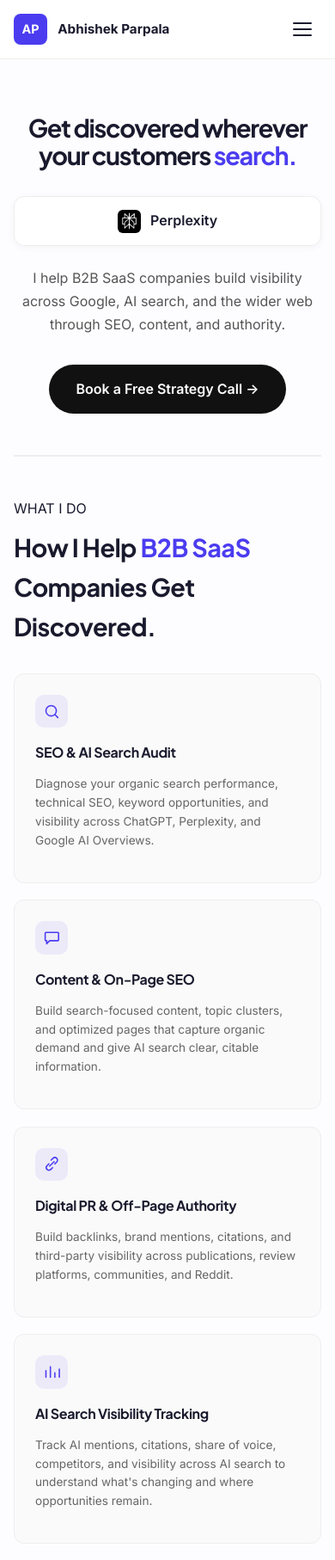
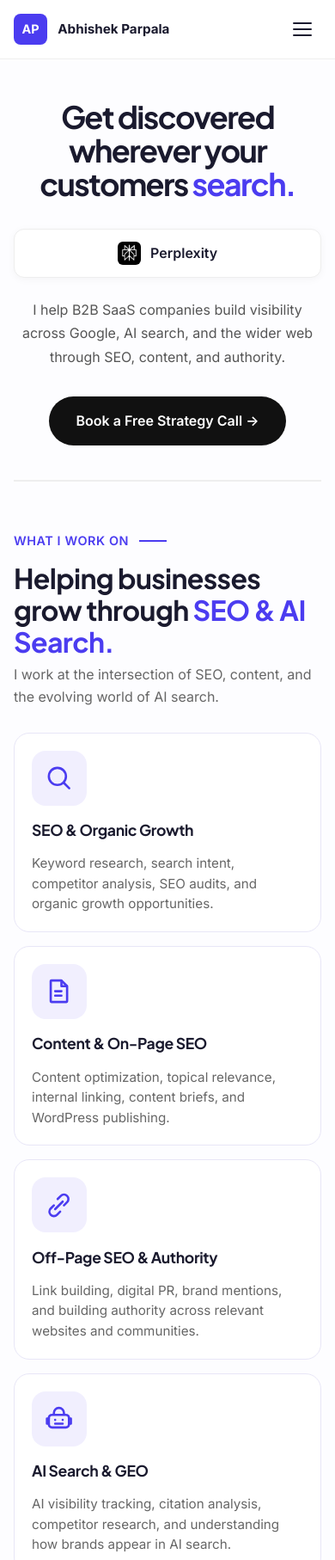
Before and after one commit to abhishek-parpala/my-astro-site, an Astro site: page / in a window 390 px wide. Shown: the top 1814 px of the page at 86% size. Built offline with nearby package versions, Linux system fonts and the light colour scheme; Astro itself is replaced by a stand-in of ours.

Commit message:
Update homepage and about content
Co-authored-by: Copilot <223556219+Copilot@users.noreply.github.com>

```diff
--- a/src/pages/about.astro
+++ b/src/pages/about.astro
@@ -6,64 +6,66 @@ import Layout from '../layouts/Layout.astro';
 const pillars = [
   {
     n: '01',
-    title: 'AI Search Visibility',
-    body: 'Tracking whether a brand shows up when ChatGPT, Perplexity, and Google AI Overviews answer questions its buyers are already asking.',
+    title: 'AI Search Optimization',
+    body: 'Improving brand visibility across ChatGPT, Perplexity, Gemini, and Google AI Overviews through content, authority, and citation opportunities.',
   },
   {
     n: '02',
-    title: 'AI Search Competitor Research',
-    body: 'Mapping who gets named in those answers instead, and which sources the models are pulling that authority from.',
+    title: 'AI Search & Competitor Research',
+    body: 'Identifying visibility gaps, competitor mentions, cited sources, and the content and authority signals influencing AI-generated answers.',
   },
   {
     n: '03',
-    title: 'Brand Mentions & Citations',
-    body: 'Building the kind of third-party mentions that language models treat as evidence, not just the kind that rank on Google.',
+    title: 'Content & On-Page SEO',
+    body: 'Building focused topic coverage and technically clear, user-first pages that align search demand with a brand’s products and services.',
   },
   {
     n: '04',
-    title: 'Reddit & Community Marketing',
-    body: 'Reddit is one of the most cited sources in AI answers. Getting a brand talked about there, credibly, is its own discipline.',
+    title: 'Digital PR & Community Marketing',
+    body: 'Creating credible brand mentions, third-party citations, and relevant community coverage across publications, review sites, and Reddit.',
   },
   {
     n: '05',
     title: 'Off-Page SEO & Link Building',
-    body: 'The foundation underneath all of it — four years of link building and outreach, now aimed at a newer kind of visibility.',
+    body: 'Planning and executing ethical link-building, outreach, and authority campaigns supported by several years of hands-on industry experience.',
   },
 ];
 
 const timeline = [
   {
     year: '2022',
-    text: 'Started in SEO — link building, outreach, and WordPress publishing at scale.',
+    text: 'Started building hands-on SEO experience through link building, outreach, and WordPress publishing.',
   },
   {
     year: 'Since',
-    text: 'Operations manager at WHLinks, a white-hat link building agency, running the day-to-day for its founder.',
+    text: 'Operations manager at WHLinks, leading day-to-day delivery and supporting scalable, white-hat link-building campaigns.',
   },
   {
     year: 'Last year',
-    text: 'Moved into GEO/AEO — helping brands get found inside AI answers, not just search results.',
+    text: 'Expanded into GEO and AI search, connecting traditional SEO fundamentals with brand visibility in generative answers.',
   },
   {
     year: 'Now',
-    text: 'Building a freelance practice around it, with this site doubling as the case study.',
+    text: 'Applying the same framework to practical projects and preparing for an SEO or search marketing role.',
   },
 ];
 ---
 
-<Layout title="About — Abhishek Parpala">
+<Layout
+  title="About — Abhishek Parpala"
+  description="SEO professional with experience in link building, off-page SEO, content, operations, and AI search visibility."
+>
   <Fragment slot="hero" />
   <main class="about">
     <section class="hero">
       <div class="wrap">
-        <p class="kicker">About</p>
-        <h1>I help brands get cited, not just ranked.</h1>
+        <p class="kicker">About Abhishek</p>
+        <h1>SEO professional focused on modern search visibility.</h1>
         <p class="lede">
-          Search is splitting in two. One half still returns ten blue links.
-          The other half — ChatGPT, Perplexity, Google AI Overviews — just
-          answers the question, and either names your brand or doesn't. I
-          work on the second half: off-page authority and Reddit marketing
-          for SaaS and service brands trying to become the answer.
+          I combine traditional SEO with the changing realities of AI search.
+          My experience spans link building, content, digital PR, outreach,
+          operations, and measuring whether brands are visible across Google
+          and generative search platforms.
         </p>
       </div>
     </section>
@@ -71,20 +73,17 @@ const timeline = [
     <section class="bio">
       <div class="wrap wrap--narrow">
         <p>
-          My name's Abhishek Parpala. I got into SEO in 2022 doing link
-          building and outreach, and I still run operations for a white-hat
-          link building agency today. Four years of getting brands ranked
-          taught me how authority actually gets built on the web — who links
-          to whom, what makes a mention credible, what a search engine
-          trusts.
+          I'm Abhishek Parpala, an SEO professional with experience in
+          off-page SEO, outreach, WordPress publishing, campaign operations,
+          and brand authority. Since 2022, I have worked closely with the
+          processes that help businesses earn links, mentions, visibility,
+          and measurable search coverage.
         </p>
         <p>
-          That same authority is what AI models lean on when they decide
-          which brand to name in an answer. So the skill transfers, but the
-          playbook doesn't — an AI Overview doesn't care about your keyword
-          density, and it reads Reddit threads the way Google used to read
-          backlinks. I spent the last year rebuilding my approach around
-          that difference.
+          I am also developing expertise in AI search optimization. I study
+          how brands appear in ChatGPT, Perplexity, Gemini, and Google AI
+          Overviews, then connect those findings to practical work in content,
+          citations, digital PR, and authority building.
         </p>
       </div>
     </section>
@@ -122,35 +121,33 @@ const timeline = [
 
     <section class="now">
       <div class="wrap wrap--narrow">
-        <h2>Right now</h2>
+        <h2>What I'm looking for</h2>
         <p>
-          I'm early — building this site as a live case study, taking on a
-          first case-study client, and putting the same visibility tracking
-          I'd run for a client to work on my own name. If you're a SaaS or
-          service brand wondering whether AI search even mentions you yet,
-          that's the first thing I'd look at.
+          I am looking for an opportunity to contribute to an SEO, organic
+          growth, or search marketing team. I bring hands-on off-page SEO
+          experience, strong operational discipline, and a practical interest
+          in how search visibility is evolving across traditional and AI
+          platforms.
         </p>
-        <a class="cta" href="/contact">Book a Free AI Visibility Audit</a>
+        <a class="cta" href="/contact">Discuss an Opportunity</a>
       </div>
     </section>
   </main>
 </Layout>
 
 <style>
-  @import url('https://fonts.googleapis.com/css2?family=Newsreader:ital,opsz,wght@0,6..72,400;0,6..72,500;0,6..72,600;1,6..72,400&family=IBM+Plex+Sans:wght@400;500;600&display=swap');
-
   .about {
-    --ink: #10131c;
-    --ink-soft: #9aa3b5;
-    --paper: #eceee7;
-    --paper-soft: #6b7078;
-    --signal: #dd9c3f;
-    --line-dark: rgba(255, 255, 255, 0.14);
-    --line-light: rgba(16, 19, 28, 0.14);
-    --serif: 'Newsreader', Georgia, serif;
-    --sans: 'IBM Plex Sans', system-ui, sans-serif;
+    --ink: #1a1a2e;
+    --ink-soft: #555;
+    --paper: #f5f5ff;
+    --paper-soft: #555;
+    --signal: #4b3cf0;
+    --line-light: #eee;
+    --serif: 'Plus Jakarta Sans', 'Inter', system-ui, sans-serif;
+    --sans: 'Inter', system-ui, sans-serif;
     font-family: var(--sans);
     color: var(--ink);
+    background: #fdfdff;
   }
 
   .wrap {
@@ -167,9 +164,10 @@ const timeline = [
   h2,
   h3 {
     font-family: var(--serif);
-    font-weight: 500;
+    font-weight: 700;
     line-height: 1.15;
     margin: 0;
+    letter-spacing: -0.02em;
   }
 
   p {
@@ -179,14 +177,16 @@ const timeline = [
 
   /* Hero */
   .hero {
-    background: var(--ink);
-    color: var(--paper);
-    padding: clamp(4rem, 10vw, 7rem) 0 clamp(3rem, 7vw, 5rem);
+    background: #fdfdff;
+    color: var(--ink);
+    border-bottom: 1px solid var(--line-light);
+    padding: clamp(4rem, 10vw, 6rem) 0 clamp(3rem, 7vw, 5rem);
   }
 
   .kicker {
     font-family: var(--sans);
     font-size: 0.95rem;
+    font-weight: 600;
     color: var(--signal);
     margin-bottom: 1.25rem;
   }
@@ -194,7 +194,7 @@ const timeline = [
   .hero h1 {
     font-size: clamp(2.2rem, 5vw, 3.4rem);
     max-width: 20ch;
-    letter-spacing: -0.01em;
+    letter-spacing: -0.045em;
   }
 
   .lede {
@@ -246,8 +246,8 @@ const timeline = [
   }
 
   .pillar-n {
-    font-family: var(--serif);
-    font-style: italic;
+    font-family: var(--sans);
+    font-weight: 700;
     font-size: 1.1rem;
     color: var(--signal);
   }
@@ -299,8 +299,8 @@ const timeline = [
 
   .tl-year {
     display: block;
-    font-family: var(--serif);
-    font-style: italic;
+    font-family: var(--sans);
+    font-weight: 700;
     color: var(--signal);
     margin-bottom: 0.25rem;
   }
@@ -323,12 +323,12 @@ const timeline = [
     display: inline-block;
     margin-top: 0.5rem;
     padding: 0.85rem 1.6rem;
-    background: var(--ink);
-    color: var(--paper);
+    background: #111;
+    color: white;
     text-decoration: none;
     font-family: var(--sans);
-    font-weight: 500;
-    border-radius: 2px;
+    font-weight: 600;
+    border-radius: 30px;
     transition: background 0.2s ease;
   }
 
--- a/src/pages/index.astro
+++ b/src/pages/index.astro
@@ -76,27 +76,31 @@ import Layout from '../layouts/Layout.astro';
 
 
     <section class="services" id="services">
-      <span class="eyebrow">WHAT I DO</span>
-      <h2>How I Help <span class="highlight">B2B SaaS</span> Companies Get Discovered.</h2>
+      <span class="eyebrow">WHAT I WORK ON</span>
+      <h2>Helping businesses grow through <span class="highlight">SEO & AI Search.</span></h2>
+      <p class="services-intro">
+        I work at the intersection of SEO, content, and the evolving world of AI search.
+      </p>
       <div class="service-grid">
         <div class="service-card">
           <div class="service-icon">
             <svg viewBox="0 0 24 24" fill="none" xmlns="http://www.w3.org/2000/svg">
-              <circle cx="11" cy="11" r="7" stroke="currentColor" stroke-width="1.8" />
-              <path d="M20 20 L16.2 16.2" stroke="currentColor" stroke-width="1.8" stroke-linecap="round" />
+              <circle cx="10.8" cy="10.8" r="6.8" stroke="currentColor" stroke-width="1.8" />
+              <path d="m16 16 4.2 4.2" stroke="currentColor" stroke-width="1.8" stroke-linecap="round" />
             </svg>
           </div>
-          <h3>SEO & AI Search Audit</h3>
-          <p>Diagnose your organic search performance, technical SEO, keyword opportunities, and visibility across ChatGPT, Perplexity, and Google AI Overviews.</p>
+          <h3>SEO & Organic Growth</h3>
+          <p>Keyword research, search intent, competitor analysis, SEO audits, and organic growth opportunities.</p>
         </div>
         <div class="service-card">
           <div class="service-icon">
             <svg viewBox="0 0 24 24" fill="none" xmlns="http://www.w3.org/2000/svg">
-              <path d="M4 5h16a1 1 0 0 1 1 1v9a1 1 0 0 1-1 1H9l-4 4v-4H4a1 1 0 0 1-1-1V6a1 1 0 0 1 1-1Z" stroke="currentColor" stroke-width="1.8" stroke-linejoin="round" />
+              <path d="M6 3.5h8l4.5 4.5v12a.5.5 0 0 1-.5.5h-12a.5.5 0 0 1-.5-.5v-16a.5.5 0 0 1 .5-.5Z" stroke="currentColor" stroke-width="1.8" stroke-linejoin="round" />
+              <path d="M14 3.8V8h4.2M9 12h5M9 15.5h5" stroke="currentColor" stroke-width="1.8" stroke-linecap="round" stroke-linejoin="round" />
             </svg>
           </div>
           <h3>Content & On-Page SEO</h3>
-          <p>Build search-focused content, topic clusters, and optimized pages that capture organic demand and give AI search clear, citable information.</p>
+          <p>Content optimization, topical relevance, internal linking, content briefs, and WordPress publishing.</p>
         </div>
         <div class="service-card">
           <div class="service-icon">
@@ -106,17 +110,18 @@ import Layout from '../layouts/Layout.astro';
               <path d="M13 17 L10.5 19.5a3.5 3.5 0 0 1-5-5L8 12" stroke="currentColor" stroke-width="1.8" stroke-linecap="round" />
             </svg>
           </div>
-          <h3>Digital PR & Off-Page Authority</h3>
-          <p>Build backlinks, brand mentions, citations, and third-party visibility across publications, review platforms, communities, and Reddit.</p>
+          <h3>Off-Page SEO & Authority</h3>
+          <p>Link building, digital PR, brand mentions, and building authority across relevant websites and communities.</p>
         </div>
         <div class="service-card">
           <div class="service-icon">
             <svg viewBox="0 0 24 24" fill="none" xmlns="http://www.w3.org/2000/svg">
-              <path d="M4 19 L4 10 M10 19 L10 5 M16 19 L16 13 M22 19 L22 8" stroke="currentColor" stroke-width="1.8" stroke-linecap="round" />
+              <path d="M8 9V7.5a4 4 0 0 1 8 0V9M6.5 9h11A2.5 2.5 0 0 1 20 11.5v5a2.5 2.5 0 0 1-2.5 2.5h-11A2.5 2.5 0 0 1 4 16.5v-5A2.5 2.5 0 0 1 6.5 9Z" stroke="currentColor" stroke-width="1.8" stroke-linejoin="round" />
+              <path d="M4 12H2.5v4H4m16-4h1.5v4H20M9 13h.01M15 13h.01M9 16h6" stroke="currentColor" stroke-width="1.8" stroke-linecap="round" stroke-linejoin="round" />
             </svg>
           </div>
-          <h3>AI Search Visibility Tracking</h3>
-          <p>Track AI mentions, citations, share of voice, competitors, and visibility across AI search to understand what's changing and where opportunities remain.</p>
+          <h3>AI Search & GEO</h3>
+          <p>AI visibility tracking, citation analysis, competitor research, and understanding how brands appear in AI search.</p>
         </div>
       </div>
     </section>
@@ -132,7 +137,7 @@ import Layout from '../layouts/Layout.astro';
 
       <p>
         I'm an SEO & AI Search Strategist focused on B2B SaaS. I've been
-        working in SEO since 2021, with experience across content, organic
+        working in SEO since 2022, with experience across content, organic
         search, and off-page authority.
       </p>
 
@@ -195,20 +200,19 @@ import Layout from '../layouts/Layout.astro';
             <path d="M22.5 7.2a2.9 2.9 0 0 0-2.05-2.06C18.6 4.6 12 4.6 12 4.6s-6.6 0-8.45.54A2.9 2.9 0 0 0 1.5 7.2 30.6 30.6 0 0 0 1 12a30.6 30.6 0 0 0 .5 4.8 2.9 2.9 0 0 0 2.05 2.06C5.4 19.4 12 19.4 12 19.4s6.6 0 8.45-.54A2.9 2.9 0 0 0 22.5 16.8 30.6 30.6 0 0 0 23 12a30.6 30.6 0 0 0-.5-4.8ZM9.75 15.3V8.7L15.5 12l-5.75 3.3Z"/>
           </svg>
         </a>
+        <a href="https://github.com/abhishek-parpala" target="_blank" rel="noopener noreferrer" aria-label="GitHub">
+          <svg viewBox="0 0 24 24" fill="currentColor" xmlns="http://www.w3.org/2000/svg">
+            <path d="M12 .5a11.5 11.5 0 0 0-3.64 22.41c.58.11.79-.25.79-.56v-2.15c-3.23.7-3.91-1.37-3.91-1.37-.52-1.34-1.29-1.7-1.29-1.7-1.05-.72.08-.71.08-.71 1.16.08 1.77 1.2 1.77 1.2 1.03 1.76 2.7 1.25 3.36.96.1-.75.4-1.25.73-1.54-2.58-.29-5.3-1.29-5.3-5.75 0-1.27.45-2.31 1.2-3.13-.12-.29-.52-1.48.11-3.08 0 0 .98-.31 3.16 1.19a10.97 10.97 0 0 1 5.76 0c2.19-1.5 3.16-1.19 3.16-1.19.63 1.6.23 2.79.11 3.08.75.82 1.2 1.86 1.2 3.13 0 4.47-2.72 5.46-5.31 5.75.42.36.78 1.06.78 2.14v3.17c0 .31.21.67.8.56A11.5 11.5 0 0 0 12 .5Z"/>
+          </svg>
+        </a>
       </div>
     </div>
         <div class="footer-col">
           <h4>Quick Links</h4>
           <a href="#home">Home</a>
           <a href="#about">About</a>
-          <a href="#services">Services</a>
+          <a href="/work">Work</a>
           <a href="/blog/">Blog</a>
-        </div>
-        <div class="footer-col">
-          <h4>Services</h4>
-          <a href="#services">AI Search Optimization (GEO & AEO)</a>
-          <a href="#services">Reddit Marketing</a>
-          <a href="#services">Off-Page Authority & Citations</a>
         </div>
         <div class="footer-col">
           <h4>Contact</h4>
@@ -245,6 +249,7 @@ import Layout from '../layouts/Layout.astro';
   font-weight: 700;
   line-height: 1.1;
   letter-spacing: -0.045em;
+  text-wrap: balance;
 }
 
 .highlight {
@@ -407,54 +412,81 @@ import Layout from '../layouts/Layout.astro';
   }
 
   .services {
-    padding: 3rem 0;
+    padding: 4.5rem 0;
     border-top: 1px solid #eee;
   }
 
+  .services .eyebrow {
+    display: inline-flex;
+    align-items: center;
+    gap: 0.75rem;
+    color: #4b3cf0;
+    font-size: 0.9rem;
+    font-weight: 600;
+    letter-spacing: 0.04em;
+  }
+
+  .services .eyebrow::after {
+    content: '';
+    width: 2rem;
+    height: 2px;
+    background: #4b3cf0;
+  }
+
   .services h2 {
-    font-size: 1.8rem;
-    margin: 0.5rem 0 2rem;
-    max-width: 500px;
+    font-size: clamp(2rem, 3.2vw, 2.7rem);
+    line-height: 1.15;
+    margin: 0.75rem 0 0.5rem;
+    max-width: 100%;
+  }
+
+  .services-intro {
+    color: #666;
+    font-size: 1.1rem;
+    margin: 0 0 2.5rem;
   }
 
   .service-grid {
     display: grid;
     grid-template-columns: repeat(4, 1fr);
-    gap: 1.2rem;
+    gap: 1rem;
   }
 
   .service-card {
-    background: #fafafa;
-    border: 1px solid #eee;
-    border-radius: 12px;
-    padding: 1.5rem;
+    background: #fff;
+    border: 1px solid #e8e6f7;
+    border-radius: 18px;
+    padding: 1.25rem;
   }
 
   .service-icon {
-    width: 2.4rem;
-    height: 2.4rem;
-    margin-bottom: 1rem;
+    width: 4rem;
+    height: 4rem;
+    margin-bottom: 1.1rem;
     display: flex;
     align-items: center;
     justify-content: center;
-    border-radius: 10px;
+    border-radius: 16px;
     background: rgba(75, 60, 240, 0.08);
     color: #4b3cf0;
   }
 
   .service-icon svg {
-    width: 1.3rem;
-    height: 1.3rem;
+    width: 2.2rem;
+    height: 2.2rem;
   }
 
   .service-card h3 {
-    font-size: 1rem;
-    margin-bottom: 0.5rem;
+    font-size: 1.1rem;
+    line-height: 1.3;
+    margin-bottom: 0.65rem;
   }
 
   .service-card p {
-    font-size: 0.85rem;
+    font-size: 0.95rem;
     color: #666;
+    line-height: 1.55;
+    margin-bottom: 0;
   }
 
 
@@ -677,11 +709,12 @@ import Layout from '../layouts/Layout.astro';
 @media (max-width: 700px) {
 
   .hero {
-    padding: 4rem 0 3rem;
+    padding: 3rem 0 2.5rem;
   }
 
   .hero h1 {
-    font-size: 2.8rem;
+    font-size: 2.25rem;
+    line-height: 1.08;
   }
 
   .subheadline {
@@ -724,6 +757,19 @@ import Layout from '../layouts/Layout.astro';
     padding: 0 1rem;
   }
 
+  .services {
+    padding: 3.5rem 0;
+  }
+
+  .services h2 {
+    font-size: 2rem;
+  }
+
+  .services-intro {
+    font-size: 1rem;
+    margin-bottom: 1.75rem;
+  }
+
   .service-grid,
   .footer-top {
     grid-template-columns: 1fr;
@@ -747,7 +793,8 @@ import Layout from '../layouts/Layout.astro';
 
   @media (max-width: 500px) {
     .hero h1 {
-      font-size: 1.8rem;
+      font-size: 2.25rem;
+      line-height: 1.08;
     }
     .stats, .service-grid, .process-grid, .testimonial-grid {
       grid-template-columns: 1fr;
```
